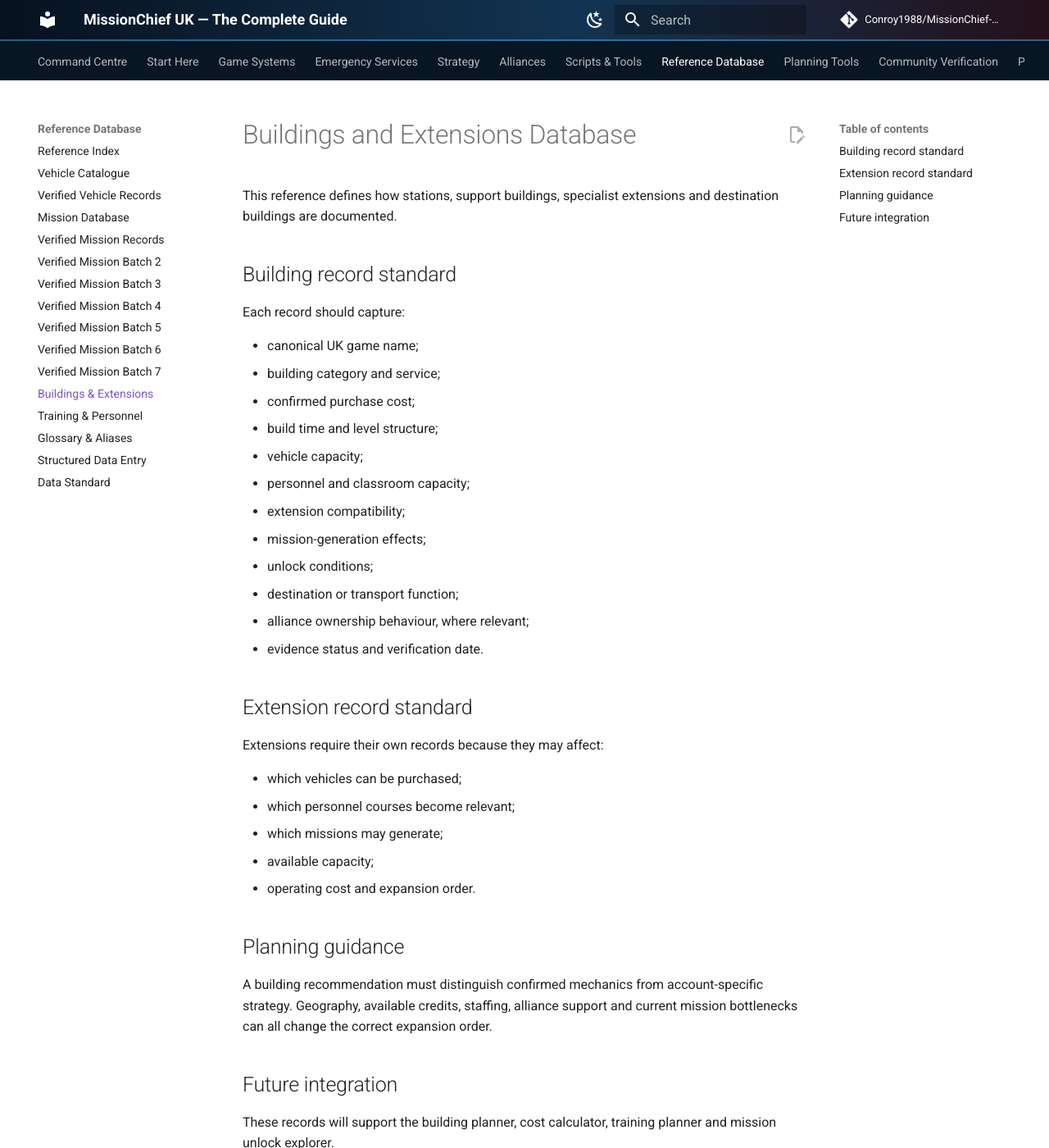
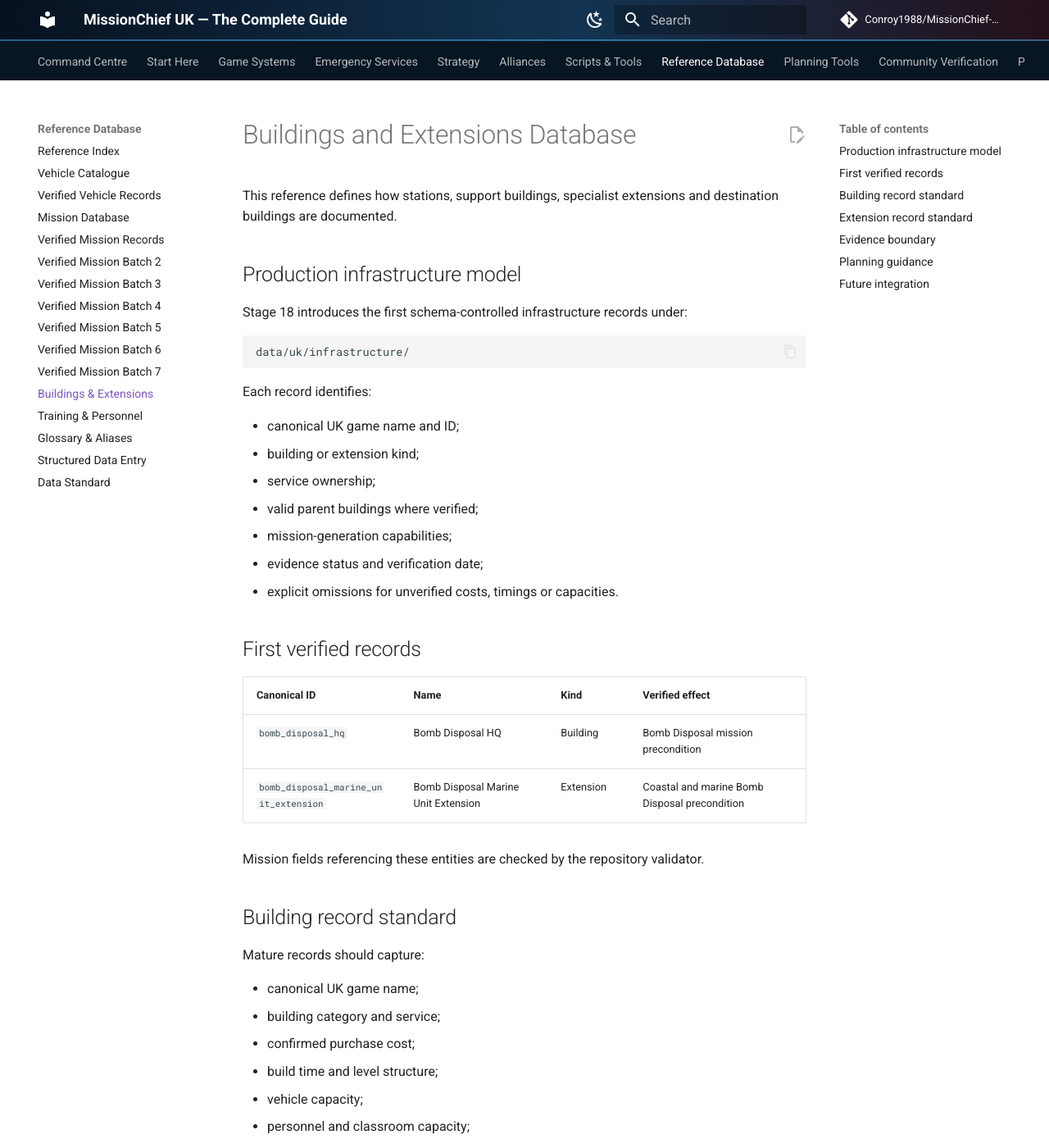
Before and after one commit to Conroy1988/MissionChief-UK, an MkDocs documentation site: the page built from docs/reference/buildings-and-extensions.md, in a window 1280 px wide and 1400 px high. Shown: the whole window at 82% size. Built offline with MkDocs 1.6.1 and Material for MkDocs 9.7.7, drawn with Linux system fonts in a browser that asks for light colours; comment, search, counter and statistics services are not loaded; some of the changed text lies outside the part shown.

Commit message:
Document production infrastructure records

````diff
--- a/docs/reference/buildings-and-extensions.md
+++ b/docs/reference/buildings-and-extensions.md
@@ -2,9 +2,36 @@
 
 This reference defines how stations, support buildings, specialist extensions and destination buildings are documented.
 
+## Production infrastructure model
+
+Stage 18 introduces the first schema-controlled infrastructure records under:
+
+```text
+data/uk/infrastructure/
+```
+
+Each record identifies:
+
+- canonical UK game name and ID;
+- building or extension kind;
+- service ownership;
+- valid parent buildings where verified;
+- mission-generation capabilities;
+- evidence status and verification date;
+- explicit omissions for unverified costs, timings or capacities.
+
+## First verified records
+
+| Canonical ID | Name | Kind | Verified effect |
+|---|---|---|---|
+| `bomb_disposal_hq` | Bomb Disposal HQ | Building | Bomb Disposal mission precondition |
+| `bomb_disposal_marine_unit_extension` | Bomb Disposal Marine Unit Extension | Extension | Coastal and marine Bomb Disposal precondition |
+
+Mission fields referencing these entities are checked by the repository validator.
+
 ## Building record standard
 
-Each record should capture:
+Mature records should capture:
 
 - canonical UK game name;
 - building category and service;
@@ -29,6 +56,10 @@ Extensions require their own records because they may affect:
 - available capacity;
 - operating cost and expansion order.
 
+## Evidence boundary
+
+A verified infrastructure record applies only to populated fields. Stage 18 confirms the Bomb Disposal entities and their mission-precondition relationships; it does not yet publish costs, build durations, vehicle slots or personnel capacity.
+
 ## Planning guidance
 
 A building recommendation must distinguish confirmed mechanics from account-specific strategy. Geography, available credits, staffing, alliance support and current mission bottlenecks can all change the correct expansion order.
````
